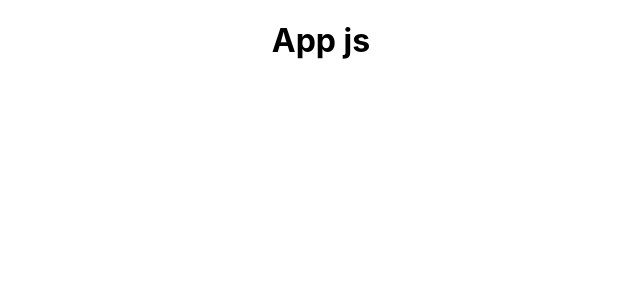
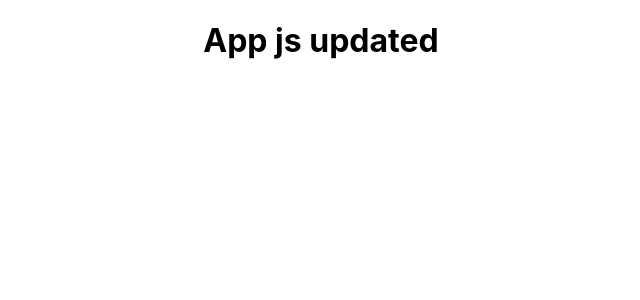
Before and after one commit to javeriasohrani/dashboard, a React (Create React App) app: page / in a window 1280 px wide. Shown: the top 300 px of the page, without its empty margins (319-959 px from the left). Built offline with nearby package versions, Linux system fonts and the light colour scheme.

Commit message:
update app.js file

```diff
--- a/src/App.js
+++ b/src/App.js
@@ -3,7 +3,7 @@ import "./App.css";
 function App() {
   return (
     <div className="App">
-        <h1>App js</h1>
+        <h1>App js updated</h1>
     </div>
   );
 }
```
